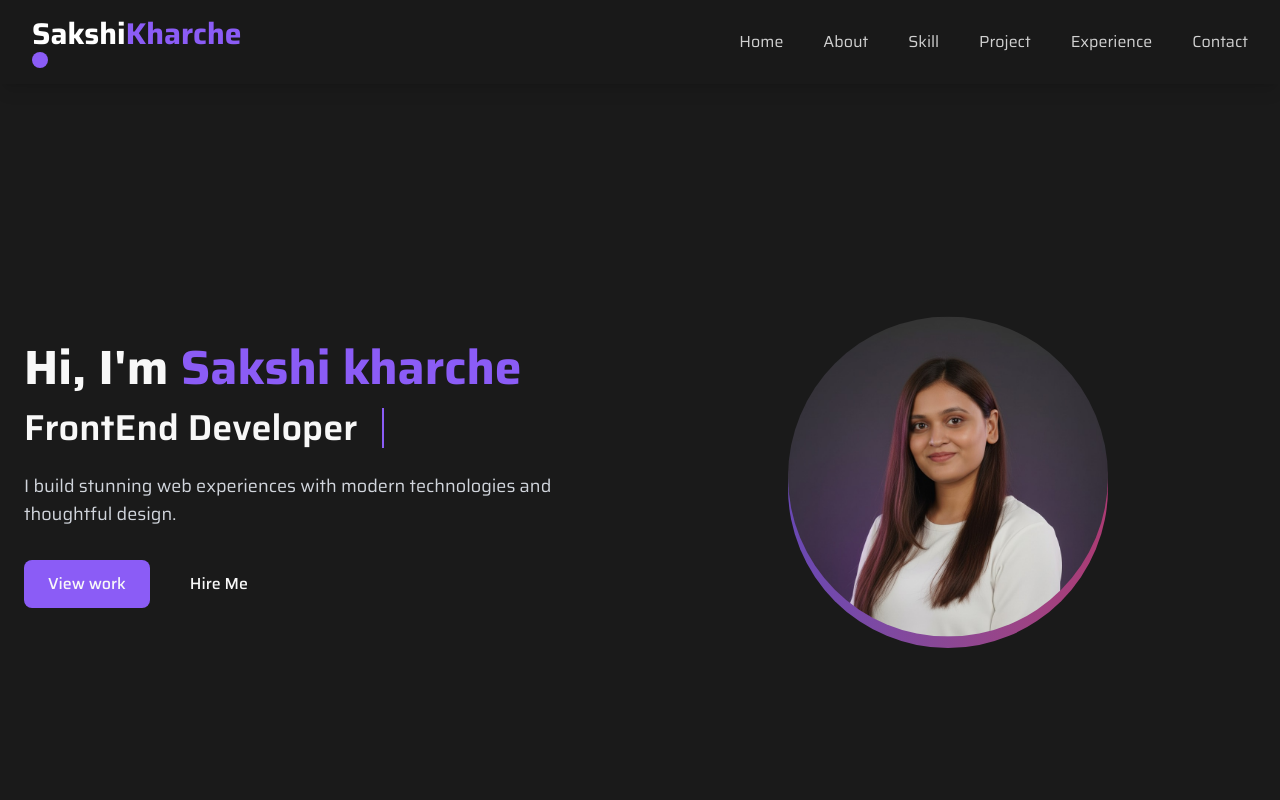
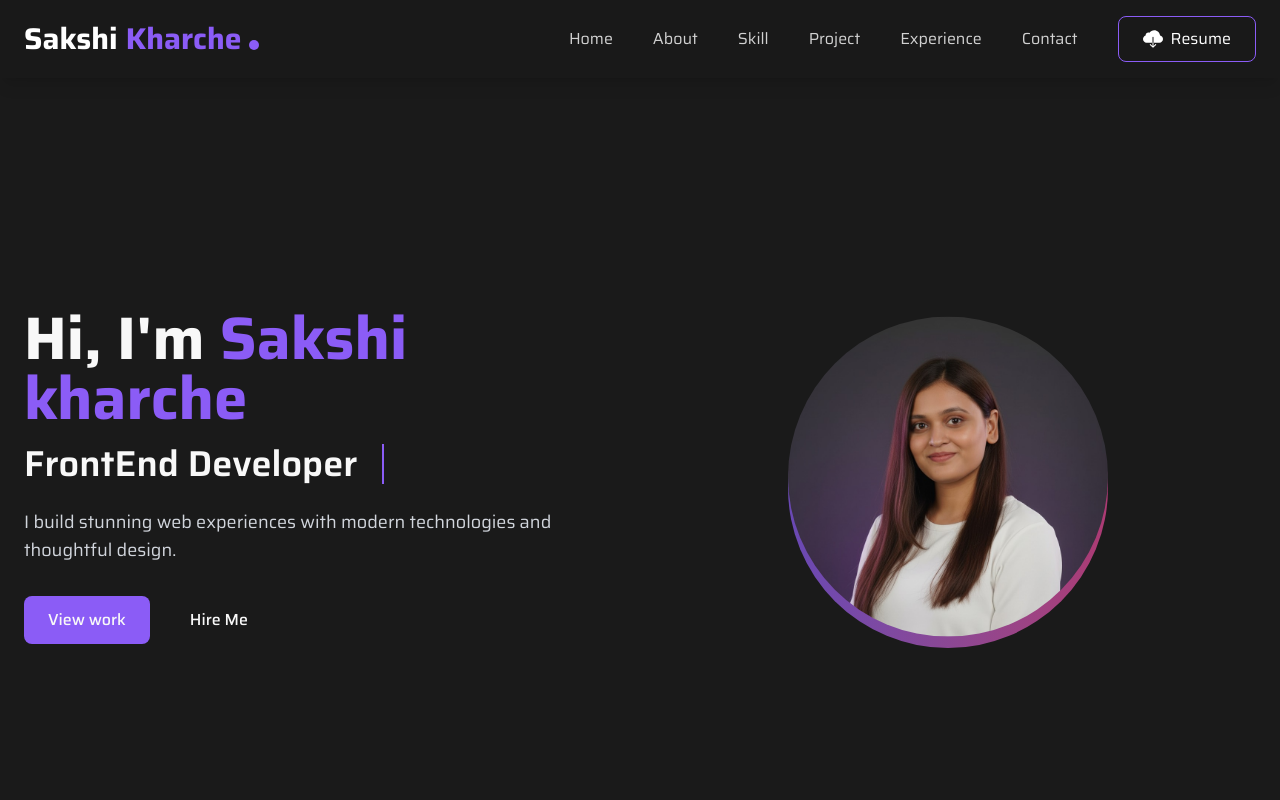
Before and after one commit to sakshikharche4/Portfolio_New, a React (Vite) app: page / in a window 1280 px wide. Shown: the top 800 px of the page. Built offline with nearby package versions, Linux system fonts and the light colour scheme.

Commit message:
Chnages in section

```diff
--- a/src/Components/Hero.jsx
+++ b/src/Components/Hero.jsx
@@ -17,7 +17,7 @@ const Hero = () => {
       <div className="container mx-auto px-6 flex flex-col md:flex-row  items-center justify-between">
         {/* leftside */}
         <div className="md:w-1/2 mb-10 md:mb:0 mt-4">
-          <h1 className="text-5xl md-text-6xl font-bold mb-4 ">
+          <h1 className="text-6xl md-text-6xl font-bold mb-4 ">
             Hi, I'm <span className="text-purple">Sakshi kharche</span>
           </h1>
           <h2 className="typewriter text-2xl md:text-4xl font-semibold mb-6">
--- a/src/Components/Navbar.jsx
+++ b/src/Components/Navbar.jsx
@@ -1,124 +1,88 @@
 import React, { useState } from "react";
 import { FaBars } from "react-icons/fa";
 import { FaXmark } from "react-icons/fa6";
+import { IoIosCloudDownload } from "react-icons/io";
 
 const Navbar = () => {
   const [showMenu, setShowMenu] = useState(false);
 
+  const navLinks = [
+    { name: "Home", href: "#home" },
+    { name: "About", href: "#about" },
+    { name: "Skill", href: "#skill" },
+    { name: "Project", href: "#project" },
+    { name: "Experience", href: "#experience" },
+    { name: "Contact", href: "#contact" },
+  ];
+
   return (
-    <nav className="fixed w-full z-50 bg-dark-100/90 backdrop:backdrop-blur-sm py-4 px-8 shadow-lg">
-      <div className="container mx-auto flex justify-between items-center">
-        <div>
-          <a className="text-3xl font-bold text-white" href="">
-            Sakshi
-            <span className="text-purple">Kharche</span>
-            <div className="w-4 h-4 bg-purple rounded-full"></div>
+    <nav className="fixed top-0 w-full z-50 bg-dark-100/90 backdrop-blur-md shadow-lg">
+      <div className="container mx-auto flex justify-between items-center px-6 py-4">
+        {/* Logo */}
+        <a href="#home" className="flex items-center gap-2 text-3xl font-bold text-white">
+          Sakshi<span className="text-purple">Kharche</span>
+          <span className="w-2.5 h-2.5 bg-purple rounded-full mt-3"></span>
+        </a>
+
+        {/* Desktop Menu */}
+        <div className="hidden md:flex items-center gap-10">
+          {navLinks.map((link) => (
+            <a
+              key={link.name}
+              href={link.href}
+              className="relative group text-white/80 hover:text-purple transition"
+            >
+              {link.name}
+              <span className="absolute left-0 -bottom-1 w-0 h-0.5 bg-purple transition-all group-hover:w-full"></span>
+            </a>
+          ))}
+
+          {/* Resume Button */}
+          <a
+            href="/resume.pdf"
+            className="flex items-center gap-2 px-6 py-2.5 border border-purple rounded-lg text-white hover:bg-purple hover:text-black transition"
+          >
+            <IoIosCloudDownload size={20} />
+            Resume
           </a>
         </div>
-        <div className="hidden md:flex space-x-10">
-          <a
-            className="relative group  text-white/80 transition duration-300 hover:text-purple"
-            href="#home"
+
+        {/* Mobile Toggle */}
+        <button
+          aria-label="Toggle menu"
+          onClick={() => setShowMenu(!showMenu)}
+          className="md:hidden text-2xl text-white"
         >
-            <span>Home</span>
-            <span className="absolute left-0 -bottom-1 w-0 bg-purple-500 h-0.5 transition-all duration-300 group-hover:w-full"></span>
-          </a>
-          <a
-            className="relative group  text-white/80 transition duration-300 hover:text-purple"
-            href="#about"
-          >
-            <span>About</span>
-            <span className="absolute left-0 -bottom-1 w-0 bg-purple-500 h-0.5 transition-all duration-300 group-hover:w-full"></span>
-          </a>
-          <a
-            className="relative group  text-white/80 transition duration-300 hover:text-purple"
-            href="#skill"
-          >
-            <span>Skill</span>
-            <span className="absolute left-0 -bottom-1 w-0 bg-purple-500 h-0.5 transition-all duration-300 group-hover:w-full"></span>
-          </a>
-          <a
-            className="relative group  text-white/80 transition duration-300 hover:text-purple"
-            href="#project"
-          >
-            <span>Project</span>
-            <span className="absolute left-0 -bottom-1 w-0 bg-purple-500 h-0.5 transition-all duration-300 group-hover:w-full"></span>
-          </a>
-          <a
-            className="relative group  text-white/80 transition duration-300 hover:text-purple"
-            href="#expreriance"
-          >
-            <span>Experience</span>
-            <span className="absolute left-0 -bottom-1 w-0 bg-purple-500 h-0.5 transition-all duration-300 group-hover:w-full"></span>
-          </a>
-          <a
-            className="relative group  text-white/80 transition duration-300 hover:text-purple"
-            href="#contact"
-          >
-            <span>Contact</span>
-            <span className="absolute left-0 -bottom-1 w-0 bg-purple-500 h-0.5 transition-all duration-300 group-hover:w-full"></span>
-          </a>
-        </div>
-        <div className="md:hidden">
-          {showMenu ? (
-            <FaXmark
-              onClick={() => setShowMenu(!showMenu)}
-              className="text-2xl cursor-pointer"
-            />
-          ) : (
-            <FaBars
-              onClick={() => setShowMenu(!showMenu)}
-              className="text-2xl cursor-pointer"
-            />
-          )}
-        </div>
+          {showMenu ? <FaXmark /> : <FaBars />}
+        </button>
       </div>
 
-      {/* mobile menus */}
+      {/* Mobile Menu */}
       {showMenu && (
-        <div className="md:hidden mt-4 p-4 bg-dark-300 h-screen rounded-lg flex flex-col space-y-4 text-center justify-center">
+        <div className="md:hidden bg-dark-300 flex flex-col items-center gap-6 py-10">
+          {navLinks.map((link) => (
             <a
-            onClick={() => setShowMenu(!showMenu)}
-            className="relative group  text-white/80 transition duration-300 hover:text-purple"
-            href="#home"
+              key={link.name}
+              href={link.href}
+              onClick={() => setShowMenu(false)}
+              className="text-white/80 text-lg hover:text-purple transition"
             >
-            <span>Home</span>
+              {link.name}
             </a>
+          ))}
+
 <a
-            onClick={() => setShowMenu(!showMenu)}
-            className="relative group  text-white/80 transition duration-300 hover:text-purple"
-            href="#about"
+  href="/resume.pdf"
+  target="_blank"
+  rel="noopener noreferrer"
+  className="flex items-center gap-2 px-6 py-2.5 border border-purple rounded-lg"
 >
-            <span>About</span>
+  <IoIosCloudDownload size={20} />
+  Resume
 </a>
-          <a
-            onClick={() => setShowMenu(!showMenu)}
-            className="relative group  text-white/80 transition duration-300 hover:text-purple"
-            href="#skill"
-          >
-            <span>Skill</span>
-          </a>
-          <a
-            onClick={() => setShowMenu(!showMenu)}
-            className="relative group  text-white/80 transition duration-300 hover:text-purple"
-            href="#project"
-          >
-            <span>Project</span>
-          </a>
-          <a
-            onClick={() => setShowMenu(!showMenu)}
-            className="relative group  text-white/80 transition duration-300 hover:text-purple"
-            href="#expreriance"
-          >
-            <span>Experience</span>
-          </a>
-          <a
-            onClick={() => setShowMenu(!showMenu)}
-            className="relative group  text-white/80 transition duration-300 hover:text-purple"
-            href="#contact"
-          >
-            <span>Contact</span>
-          </a>
+
+
+
         </div>
       )}
     </nav>
--- a/src/assets/assets.js
+++ b/src/assets/assets.js
@@ -50,6 +50,8 @@ export const aboutInfo = [
     color: "text-blue",
   },
 ];
+
+
 
 export const skills = [
   {
```
Also changed, not shown: 1 other file (tests, documents, lock files or other folders). Lines whose indentation alone changed are shown as unchanged.
